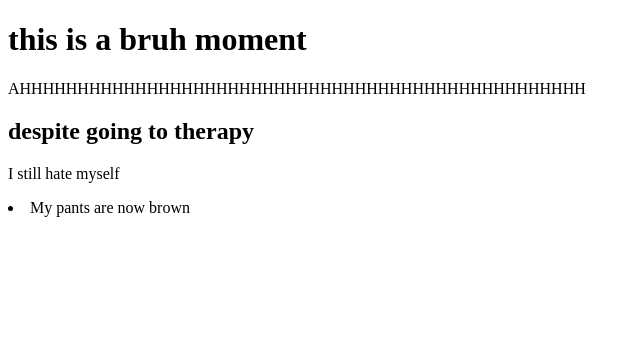
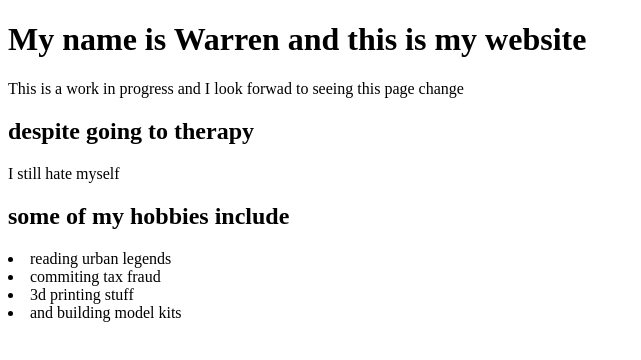
Before and after one commit to DJ-CheeF/web110, a plain HTML site: page index.html in a window 1280 px wide. Shown: the whole page, without its empty margins (0-641 px from the left). Drawn offline with Linux system fonts and the light colour scheme.

Commit message:
Update index.html

```diff
--- a/index.html
+++ b/index.html
@@ -6,10 +6,10 @@
     </head>
     <body>
 		<h1>
-			this is a bruh moment
+			My name is Warren and this is my website
 		</h1>
 
-		<p>AHHHHHHHHHHHHHHHHHHHHHHHHHHHHHHHHHHHHHHHHHHHHHHHHH
+		<p>This is a work in progress and I look forwad to seeing this page change
 		</p>
 
 		<h2>
@@ -20,8 +20,15 @@
 			I still hate myself
 		</p>
 
-		<li>My pants are now brown</li>
+			<h2>
+				some of my hobbies include
+			</h2>
 
+		<li>reading urban legends</li>
+		<li>commiting tax fraud</li>
+		<li>3d printing stuff</li>
+		<li>and building model kits</li>
+		<ol>
 
 	</body>
 </html>
```
